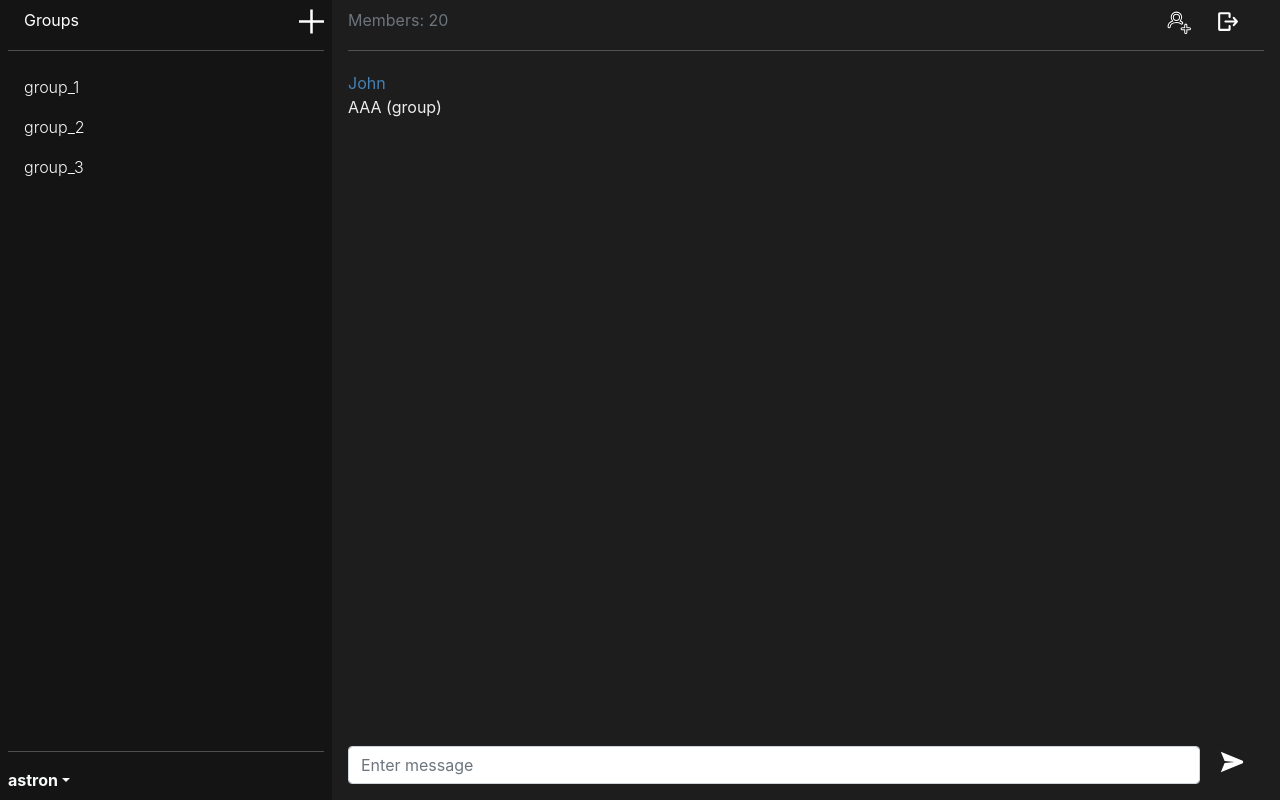
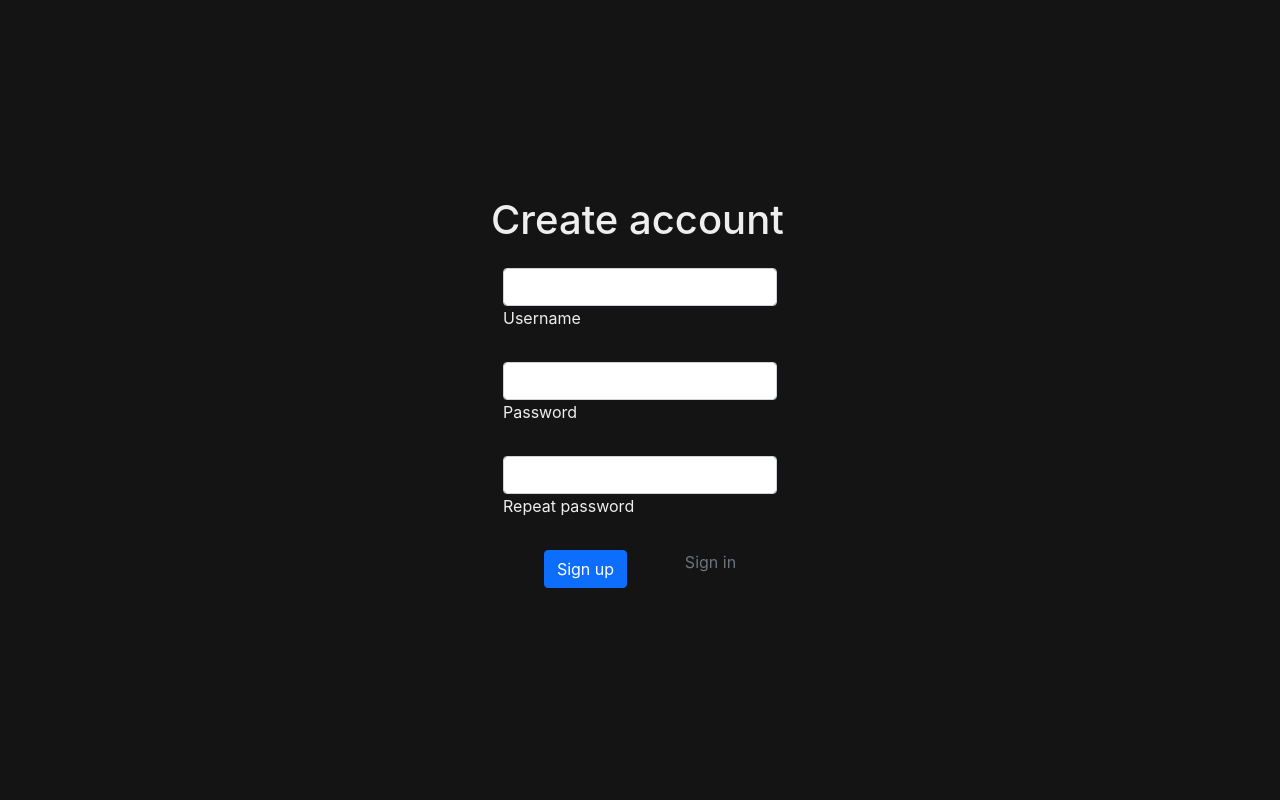
Before and after one commit to astronmax/devchat, a React (Create React App) app in the folder frontend/: page / in a window 1280 px wide. Built offline with nearby package versions, Linux system fonts and the light colour scheme.

Commit message:
Create UI for auth pages

```diff
--- a/frontend/src/components/AppRouter.jsx
+++ b/frontend/src/components/AppRouter.jsx
@@ -1,7 +1,6 @@
 import { Routes, Route } from 'react-router-dom';
 import MainPage from '../pages/MainPage';
-import LoginPage from '../pages/LoginPage';
-import RegisterPage from '../pages/RegisterPage';
+import AuthPage from '../pages/AuthPage';
 
 const privateRoutes = [
   { path: '/home', component: MainPage },
@@ -9,13 +8,13 @@ const privateRoutes = [
 ];
 
 const publicRoutes = [
-  { path: '/login', component: LoginPage },
-  { path: '/register', component: RegisterPage },
-  { path: '/', component: LoginPage }
+  { path: '/login', component: AuthPage },
+  { path: '/register', component: AuthPage },
+  { path: '/', component: AuthPage }
 ]
 
 const AppRouter = () => {
-  const auth = true;
+  const auth = false;
   return (
     auth
       ?
@@ -29,7 +28,6 @@ const AppRouter = () => {
         {publicRoutes.map(route =>
           <Route path={route.path} Component={route.component} key={route.path} />
         )}
-        <Route path="*" Component={LoginPage} />
       </Routes>
   );
 }
--- /dev/null
+++ b/frontend/src/pages/AuthPage.jsx
@@ -0,0 +1,91 @@
+import '../App.css';
+
+const LoginPage = () => {
+  return (
+    <div>
+      <div className="jumbotron text-center, mb-4">
+        <h1>Welcome back!</h1>
+      </div>
+      <div className="form-outline mb-4">
+        <input type="text" name="login" id="loginForm" className="form-control" />
+        <label className="form-label" for="loginForm">Login</label>
+      </div>
+      <div className="form-outline mb-4">
+        <input type="password" name="password" id="passwordForm" className="form-control" />
+        <label className="form-label" for="passwordForm">Password</label>
+      </div>
+      <div className="row mb-4">
+        <div className="col d-flex justify-content-center">
+          <div className="form-check">
+            <input className="form-check-input" type="checkbox" name="remember" value="" checked />
+            <label className="form-check-label" for="form2Example31"> Remember me </label>
+          </div>
+        </div>
+
+        <div className="col">
+          <a href="/" className='link-secondary text-decoration-none'>Sign Up</a>
+        </div>
+      </div>
+      <div className="row">
+        <button className="btn btn-primary btn-block mb-4">Sign in</button>
+      </div>
+    </div>
+  );
+}
+
+const RegisterPage = () => {
+  return (
+    <div>
+      <div className="jumbotron text-center, mb-4">
+        <h1>Create account</h1>
+      </div>
+      <div className="container">
+        <div className="form-outline mb-4">
+          <input type="text" id="registerUsername" className="form-control" />
+          <label className="form-label" for="registerUsername" style={{ marginLeft: "0px;" }}>Username</label>
+          <div className="form-notch">
+            <div className="form-notch-leading" style={{ width: "9px;" }}></div>
+            <div className="form-notch-middle" style={{ width: "66.4px;" }}></div>
+            <div className="form-notch-trailing"></div>
+          </div>
+        </div>
+        <div className="form-outline mb-4">
+          <input type="password" id="registerPassword" className="form-control" />
+          <label className="form-label" for="registerPassword" style={{ marginLeft: "0px;" }}>Password</label>
+          <div className="form-notch">
+            <div className="form-notch-leading" style={{ width: "9px;" }}></div>
+            <div className="form-notch-middle" style={{ width: "66.8px;" }}></div>
+            <div className="form-notch-trailing"></div>
+          </div>
+        </div>
+        <div className="form-outline mb-4">
+          <input type="password" id="registerRepeatPassword" className="form-control" />
+          <label className="form-label" for="registerRepeatPassword" style={{ marginLeft: "0px;" }}>Repeat
+            password</label>
+          <div className="form-notch">
+            <div className="form-notch-leading" style={{ width: "9px;" }}></div>
+            <div className="form-notch-middle" style={{ width: "106.4px;" }}></div>
+            <div className="form-notch-trailing"></div>
+          </div>
+        </div>
+        <div className="container d-inline-flex justify-content-around">
+          <button className="btn btn-primary btn-block mb-3">Sign up</button>
+          <a href="/" className='link-secondary text-decoration-none'>Sign in</a>
+        </div>
+      </div>
+    </div >
+  );
+}
+
+const AuthPage = () => {
+  return (
+    <div
+      className='container d-flex justify-content-center align-items-center h-100 pt-0 pb-0 ps-0 px-0'
+      style={{ minHeight: "100vh" }}>
+      {/* <LoginPage /> */}
+      <RegisterPage />
+    </div>
+  );
+}
+
+export default AuthPage;
--- a/frontend/src/pages/LoginPage.jsx
+++ /dev/null
@@ -1,7 +0,0 @@
-const LoginPage = () => {
-  return (
-    <div>LOGIN PAGE</div>
-  );
-}
-
-export default LoginPage;
--- a/frontend/src/pages/RegisterPage.jsx
+++ /dev/null
@@ -1,7 +0,0 @@
-const RegisterPage = () => {
-  return (
-    <div>REGISTER PAGE</div>
-  );
-}
-
-export default RegisterPage;
```
